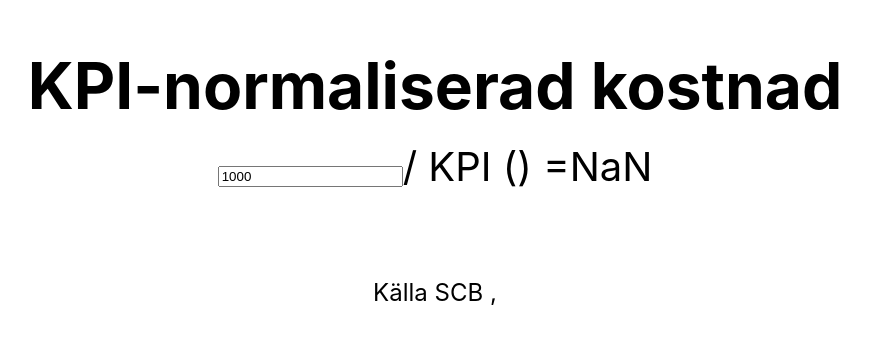
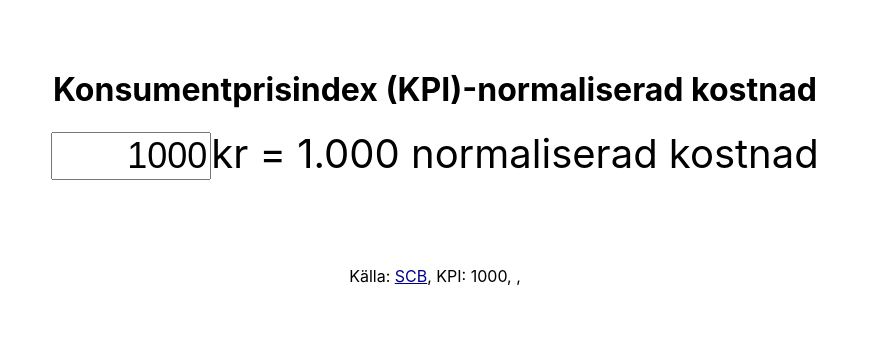
Before and after one commit to namatoj/konsumentprisindex, a Next.js app: page / in a window 1280 px wide. Shown: the part 188-532 px from the top of the page, without its empty margins (205-1075 px from the left). Built offline with nearby package versions, Linux system fonts and the light colour scheme; no server answers.

Commit message:
Style changes

```diff
--- a/pages/index.js
+++ b/pages/index.js
@@ -17,7 +17,7 @@ export default function Home() {
   }, [data, error]);
 
   const [value, setValue] = useState(1000);
-  const [kpi, setKpi] = useState({});
+  const [kpi, setKpi] = useState({ value: 1000 });
 
   const onChange = (event) => {
     console.log(event);
@@ -33,24 +33,28 @@ export default function Home() {
       </Head>
 
       <main className={styles.main}>
-        <h1 className={styles.title}>KPI-normaliserad kostnad</h1>
+        <h1 className={styles.title}>
+          Konsumentprisindex (KPI)-normaliserad kostnad
+        </h1>
         <div className={styles.calc}>
           <input
+            className={styles.input}
             type="text"
             name="amount"
             placeholder="1000"
             value={value}
             onChange={onChange}
           />
-          / KPI ({kpi.value}) ={(value / kpi.value).toFixed(3)}
+          {"kr "} = {(value / kpi.value).toFixed(3)} normaliserad kostnad
         </div>
 
         <p className={styles.description}>
-          Källa{" "}
+          Källa:{" "}
           <a href="https://www.scb.se/hitta-statistik/statistik-efter-amne/priser-och-konsumtion/konsumentprisindex/konsumentprisindex-kpi/">
             SCB
-          </a>{" "}
-          {kpi.unit}, {kpi.metadata}
+          </a>
+          {", KPI: "}
+          {kpi.value}, {kpi.unit}, {kpi.metadata}
         </p>
       </main>
     </div>
--- a/styles/Home.module.css
+++ b/styles/Home.module.css
@@ -5,6 +5,13 @@
 .calc {
   margin: 20px;
   font-size: 40px;
+  text-align: center;
+}
+
+.input {
+  text-align: right;
+  font-size: 36px;
+  width: 10rem;
 }
 
 .main {
@@ -47,7 +54,7 @@
 .title {
   margin: 0;
   line-height: 1.15;
-  font-size: 4rem;
+  font-size: 2rem;
 }
 
 .title,
@@ -58,7 +65,7 @@
 .description {
   margin: 4rem 0;
   line-height: 1.5;
-  font-size: 1.5rem;
+  font-size: 1rem;
 }
 
 .code {
--- a/styles/globals.css
+++ b/styles/globals.css
@@ -7,8 +7,8 @@ body {
 }
 
 a {
-  color: inherit;
-  text-decoration: dotted;
+  color: darkblue;
+  text-decoration: underline;
 }
 
 * {
```
